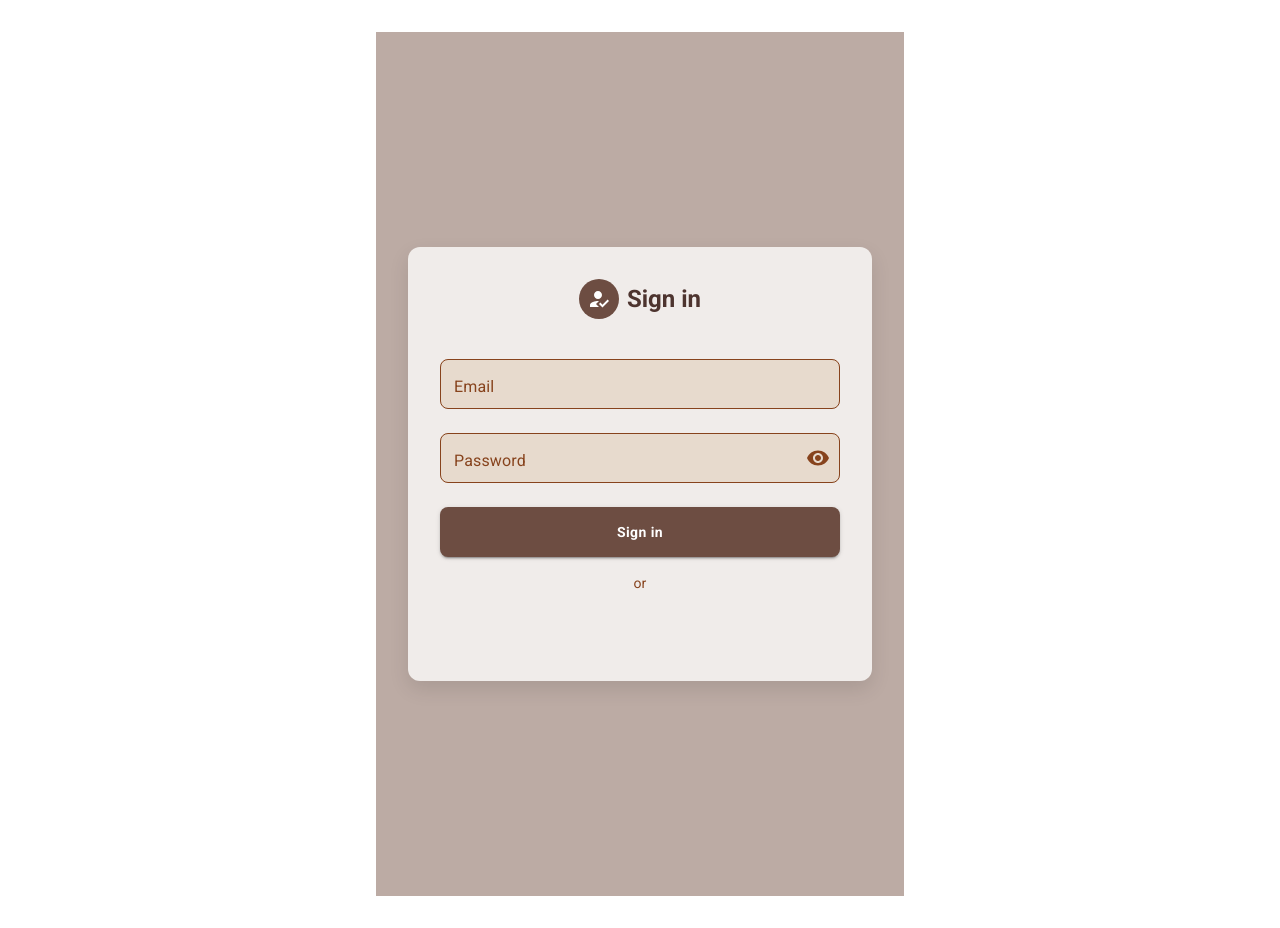
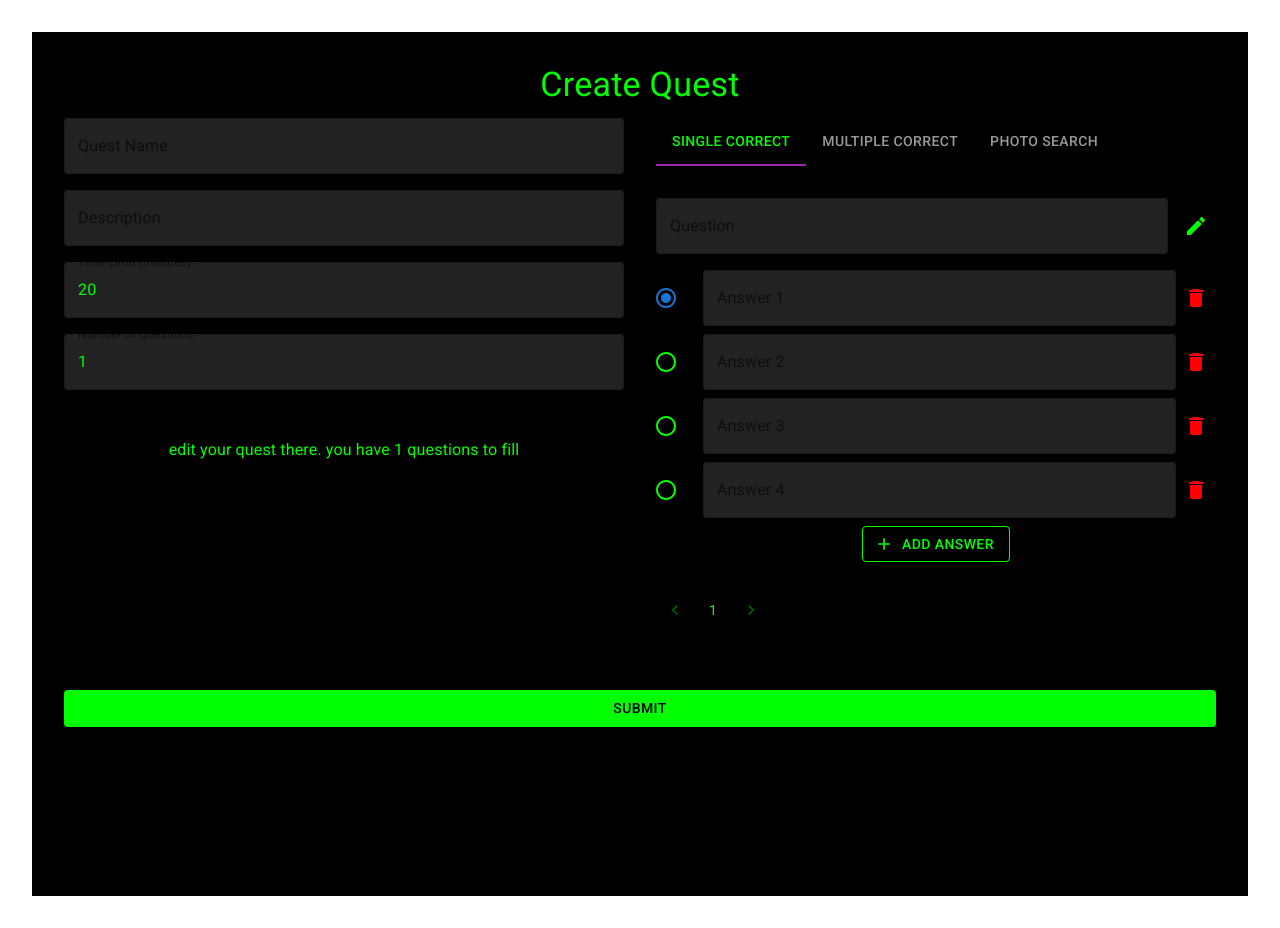
Before and after one commit to SylvaticGhost/GameQuests, a React (Vite) app in the folder frontend/: page / in a window 1280 px wide. Built offline with nearby package versions, Linux system fonts and the light colour scheme.

Commit message:
Added CreateQuest page

```diff
--- a/frontend/src/App.jsx
+++ b/frontend/src/App.jsx
@@ -1,5 +1,6 @@
 import { useState } from 'react';
 import RegisterForm from './pages/RegisterForm';
+import CreateQuest from './pages/CreateQuest';
 import './App.css';
 
 function App() {
@@ -7,7 +8,7 @@ function App() {
 
   return (
     <>
-      <RegisterForm />
+       <CreateQuest />
     </>
   );
 }
--- /dev/null
+++ b/frontend/src/pages/CreateQuest.jsx
@@ -0,0 +1,229 @@
+import React, { useState, useEffect } from "react";
+import {
+  Box,
+  Button,
+  TextField,
+  Typography,
+  Grid,
+  IconButton,
+  Radio,
+  RadioGroup,
+  FormControlLabel,
+  Pagination,
+  Tab,
+  Tabs,
+} from "@mui/material";
+import { Add, Delete, Edit } from "@mui/icons-material";
+
+const CreateQuest = () => {
+  const [questName, setQuestName] = useState("");
+  const [description, setDescription] = useState("");
+  const [timeLimit, setTimeLimit] = useState(20);
+  const [questionType, setQuestionType] = useState("single");
+  const [questionCount, setQuestionCount] = useState(1);
+  const [questions, setQuestions] = useState([
+    { question: "", answers: ["", "", "", ""], correctIndex: 0 },
+  ]);
+  const [currentPage, setCurrentPage] = useState(1);
+
+  useEffect(() => {
+    const newQuestions = Array.from({ length: questionCount }, (_, i) =>
+      questions[i] || { question: "", answers: ["", "", "", ""], correctIndex: 0 }
+    );
+    setQuestions(newQuestions);
+    if (currentPage > questionCount) {
+      setCurrentPage(questionCount);
+    }
+  }, [questionCount]);
+
+  const handleQuestionChange = (index, value) => {
+    const newQuestions = [...questions];
+    newQuestions[index].question = value;
+    setQuestions(newQuestions);
+  };
+
+  const handleAnswerChange = (qIndex, aIndex, value) => {
+    const newQuestions = [...questions];
+    newQuestions[qIndex].answers[aIndex] = value;
+    setQuestions(newQuestions);
+  };
+
+  const handleCorrectAnswerChange = (qIndex, value) => {
+    const newQuestions = [...questions];
+    newQuestions[qIndex].correctIndex = parseInt(value);
+    setQuestions(newQuestions);
+  };
+
+  const handleDeleteAnswer = (qIndex, aIndex) => {
+    const newQuestions = [...questions];
+    newQuestions[qIndex].answers.splice(aIndex, 1);
+    setQuestions(newQuestions);
+  };
+
+  const filledQuestionsCount = questions.filter(
+    (q) => q.question.trim() !== "" && q.answers.filter((a) => a.trim() !== "").length >= 2
+  ).length;
+
+  const handleSubmit = () => {
+    console.log({ questName, description, timeLimit, questionCount, questions });
+  };
+
+  return (
+    <Box
+      sx={{
+        p: 4,
+        bgcolor: "#000",
+        color: "#0f0",
+        minHeight: "100vh",
+        "& .MuiTextField-root": {
+          bgcolor: "#222",
+          color: "#0f0",
+          borderRadius: 1,
+        },
+      }}
+    >
+      <Typography variant="h4" gutterBottom>
+        Create Quest
+      </Typography>
+
+      <Grid container spacing={4}>
+        {/* Left Side Inputs */}
+        <Grid item xs={12} md={6}>
+          <TextField
+            fullWidth
+            label="Quest Name"
+            value={questName}
+            onChange={(e) => setQuestName(e.target.value)}
+            sx={{ mb: 2, input: { color: "#0f0" } }}
+          />
+          <TextField
+            fullWidth
+            multiline
+            label="Description"
+            value={description}
+            onChange={(e) => setDescription(e.target.value)}
+            sx={{ mb: 2, textarea: { color: "#0f0" } }}
+          />
+          <TextField
+            fullWidth
+            label="Time Limit (minutes)"
+            type="number"
+            value={timeLimit}
+            onChange={(e) => setTimeLimit(Number(e.target.value))}
+            sx={{ mb: 2, input: { color: "#0f0" } }}
+          />
+          <TextField
+            fullWidth
+            label="Number of Questions"
+            type="number"
+            value={questionCount}
+            onChange={(e) => setQuestionCount(Number(e.target.value))}
+            sx={{ mb: 2, input: { color: "#0f0" } }}
+          />
+          <Typography variant="body1" sx={{ mt: 4 }}>
+            edit your quest there. you have {questionCount - filledQuestionsCount} questions to fill
+          </Typography>
+        </Grid>
+
+        {/* Right Side Tabs and Question Editor */}
+        <Grid item xs={12} md={6}>
+          <Tabs
+            value={questionType}
+            onChange={(e, value) => setQuestionType(value)}
+            textColor="inherit"
+            indicatorColor="secondary"
+            sx={{ mb: 4 }}
+          >
+            <Tab label="Single Correct" value="single" sx={{ color: questionType === "single" ? "#0f0" : "#fff" }} />
+            <Tab label="Multiple Correct" value="multiple" sx={{ color: questionType === "multiple" ? "#0f0" : "#fff" }} />
+            <Tab label="Photo Search" value="photo" sx={{ color: questionType === "photo" ? "#0f0" : "#fff" }} />
+          </Tabs>
+
+          {questions.length > 0 && (
+            <Box>
+              <Box sx={{ display: "flex", alignItems: "center", mb: 2 }}>
+                <TextField
+                  fullWidth
+                  multiline
+                  label="Question"
+                  value={questions[currentPage - 1].question}
+                  onChange={(e) =>
+                    handleQuestionChange(currentPage - 1, e.target.value)
+                  }
+                  sx={{ flex: 1, mr: 1, input: { color: "#0f0" } }}
+                />
+                <IconButton color="inherit">
+                  <Edit sx={{ color: "#0f0" }} />
+                </IconButton>
+              </Box>
+
+              {questions[currentPage - 1].answers.map((answer, aIndex) => (
+                <Box key={aIndex} sx={{ display: "flex", alignItems: "center", mb: 1 }}>
+                  <RadioGroup
+                    row
+                    value={questions[currentPage - 1].correctIndex.toString()}
+                    onChange={(e) =>
+                      handleCorrectAnswerChange(currentPage - 1, e.target.value)
+                    }
+                  >
+                    <FormControlLabel
+                      value={aIndex.toString()}
+                      control={<Radio sx={{ color: "#0f0" }} />}
+                      label=""
+                    />
+                  </RadioGroup>
+                  <TextField
+                    fullWidth
+                    label={`Answer ${aIndex + 1}`}
+                    value={answer}
+                    onChange={(e) =>
+                      handleAnswerChange(currentPage - 1, aIndex, e.target.value)
+                    }
+                    sx={{ input: { color: "#0f0" } }}
+                  />
+                  <IconButton
+                    color="inherit"
+                    onClick={() => handleDeleteAnswer(currentPage - 1, aIndex)}
+                  >
+                    <Delete sx={{ color: "#f00" }} />
+                  </IconButton>
+                </Box>
+              ))}
+
+              <Button
+                variant="outlined"
+                startIcon={<Add sx={{ color: "#0f0" }} />}
+                onClick={() =>
+                  handleAnswerChange(currentPage - 1, questions[currentPage - 1].answers.length, "")
+                }
+                sx={{ mb: 2, color: "#0f0", borderColor: "#0f0" }}
+              >
+                Add Answer
+              </Button>
+            </Box>
+          )}
+
+          {/* Pagination */}
+          <Pagination
+            count={questions.length}
+            page={currentPage}
+            onChange={(_, value) => setCurrentPage(value)}
+            sx={{ mt: 2, mb: 4, button: { color: "#0f0" } }}
+          />
+        </Grid>
+      </Grid>
+
+      {/* Submit button */}
+      <Button
+        variant="contained"
+        fullWidth
+        sx={{ mt: 4, bgcolor: "#0f0", color: "#000" }}
+        onClick={handleSubmit}
+      >
+        Submit
+      </Button>
+    </Box>
+  );
+};
+
+export default CreateQuest;
```
Also changed, not shown: 1 other file (tests, documents, lock files or other folders).
